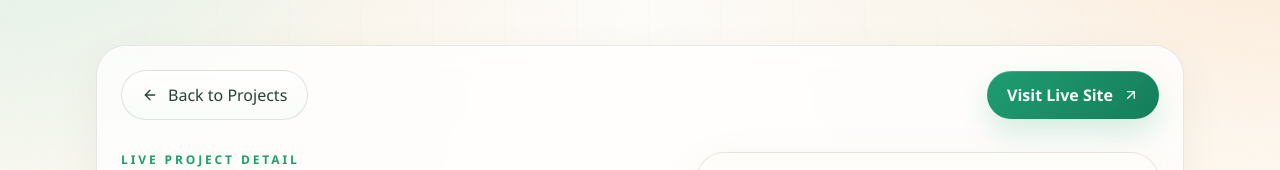
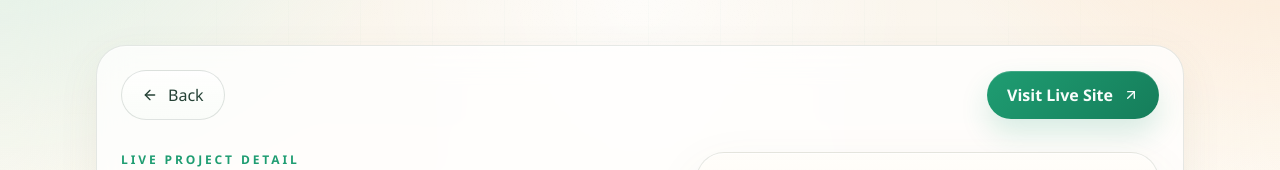
Before and after one commit to prodev1996/portfolio, a Next.js app: page /projects/glide-education in a window 1280 px wide. Shown: the part 175-345 px from the top of the page. Built offline with nearby package versions, Linux system fonts and the light colour scheme.

Commit message:
Fix project back navigation

```diff
--- a/app/projects/[slug]/page.tsx
+++ b/app/projects/[slug]/page.tsx
@@ -1,9 +1,9 @@
 import type { Metadata } from "next";
 import Image from "next/image";
-import Link from "next/link";
 import { notFound } from "next/navigation";
-import { ArrowLeft, ArrowUpRight, CheckCircle2, Globe, Wrench } from "lucide-react";
+import { ArrowUpRight, CheckCircle2, Globe, Wrench } from "lucide-react";
 
+import ProjectBackButton from "@/components/ProjectBackButton";
 import { getProjectBySlug, projects } from "@/data/projects";
 
 type ProjectPageProps = {
@@ -49,17 +49,9 @@ export default async function ProjectPage({ params }: ProjectPageProps) {
       <div className="grid gap-8">
         <div className="soft-panel rounded-[30px] px-6 py-6">
           <div className="flex flex-wrap items-center justify-between gap-3">
-            <Link href="/#projects" className="btn-outline">
-              <ArrowLeft className="h-4 w-4" />
-              Back to Projects
-            </Link>
+            <ProjectBackButton />
 
-            <a
-              href={project.liveUrl}
-              target="_blank"
-              rel="noopener noreferrer"
-              className="btn-primary"
-            >
+            <a href={project.liveUrl} className="btn-primary">
               Visit Live Site
               <ArrowUpRight className="h-4 w-4" />
             </a>
--- a/components/FeaturedProjects.tsx
+++ b/components/FeaturedProjects.tsx
@@ -156,8 +156,6 @@ export default function FeaturedProjects() {
                     </Link>
                     <motion.a
                       href={project.liveUrl}
-                      target="_blank"
-                      rel="noopener noreferrer"
                       className="btn-outline"
                       whileHover={{ y: -3 }}
                       whileTap={{ scale: 0.98 }}
--- /dev/null
+++ b/components/ProjectBackButton.tsx
@@ -0,0 +1,24 @@
+"use client";
+
+import { useRouter } from "next/navigation";
+import { ArrowLeft } from "lucide-react";
+
+export default function ProjectBackButton() {
+  const router = useRouter();
+
+  const handleBack = () => {
+    if (window.history.length > 1) {
+      router.back();
+      return;
+    }
+
+    router.push("/#projects");
+  };
+
+  return (
+    <button type="button" onClick={handleBack} className="btn-outline">
+      <ArrowLeft className="h-4 w-4" />
+      Back
+    </button>
+  );
+}
```
